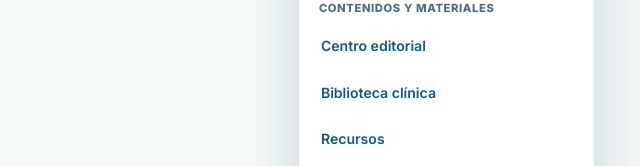
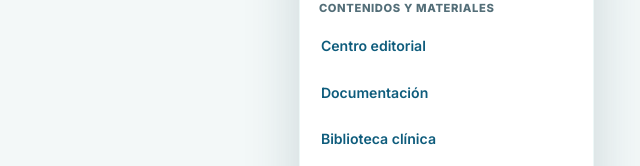
Before and after one commit to carolinasanchezgirona/Portfolio-Carolina, a Next.js app: page /admin/tareas in a window 1280 px wide. Both pictures are taken after a click on the heading "Más". Shown: the part 570-736 px from the top of the page, without its empty margins (18-658 px from the left). Built offline with nearby package versions, Linux system fonts and the light colour scheme.

Commit message:
Link clinical documentation from professional navigation

```diff
--- a/app/admin/workspace-nav.tsx
+++ b/app/admin/workspace-nav.tsx
@@ -40,7 +40,8 @@ export default function AdminWorkspaceNav({ active }: { active: Area }) {
           <a href="/admin/notificaciones/" aria-current={active === "notificaciones" ? "page" : undefined}>Centro de avisos</a>
           <p className="admin-workspace-more-label">Contenidos y materiales</p>
           <a href="/admin/articulos/" aria-current={active === "articulos" ? "page" : undefined}>Centro editorial</a>
-          <a href="/admin/clinica/materiales-externos/" aria-current={active === "biblioteca" ? "page" : undefined}>Biblioteca clínica</a>
+          <a href="/admin/clinica/documentacion/" aria-current={active === "biblioteca" ? "page" : undefined}>Documentación</a>
+          <a href="/admin/clinica/materiales-externos/">Biblioteca clínica</a>
           <a href="/admin/recursos/" aria-current={active === "recursos" ? "page" : undefined}>Recursos</a>
           <a href="/admin/marketing/" aria-current={active === "marketing" ? "page" : undefined}>Marketing</a>
           <a href="/admin/preguntas/" aria-current={active === "preguntas" ? "page" : undefined}>Preguntas</a>
```
